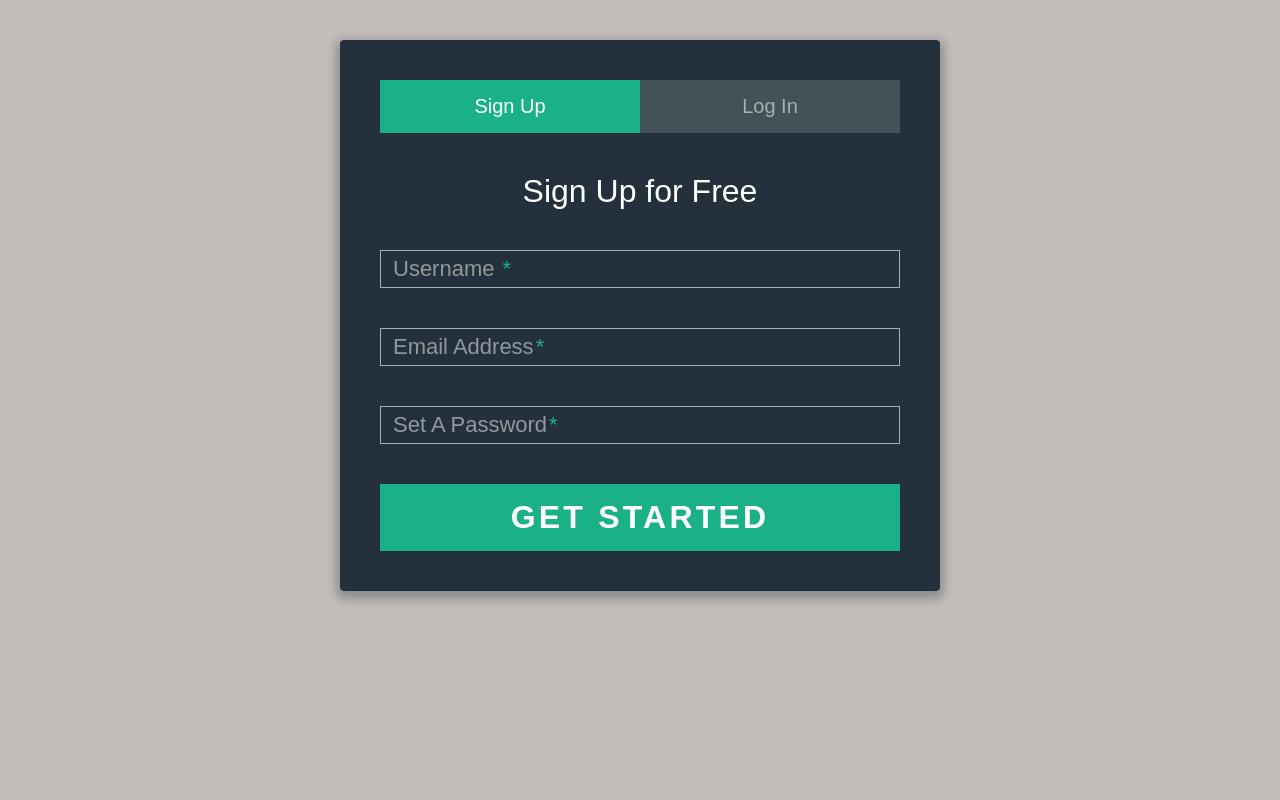
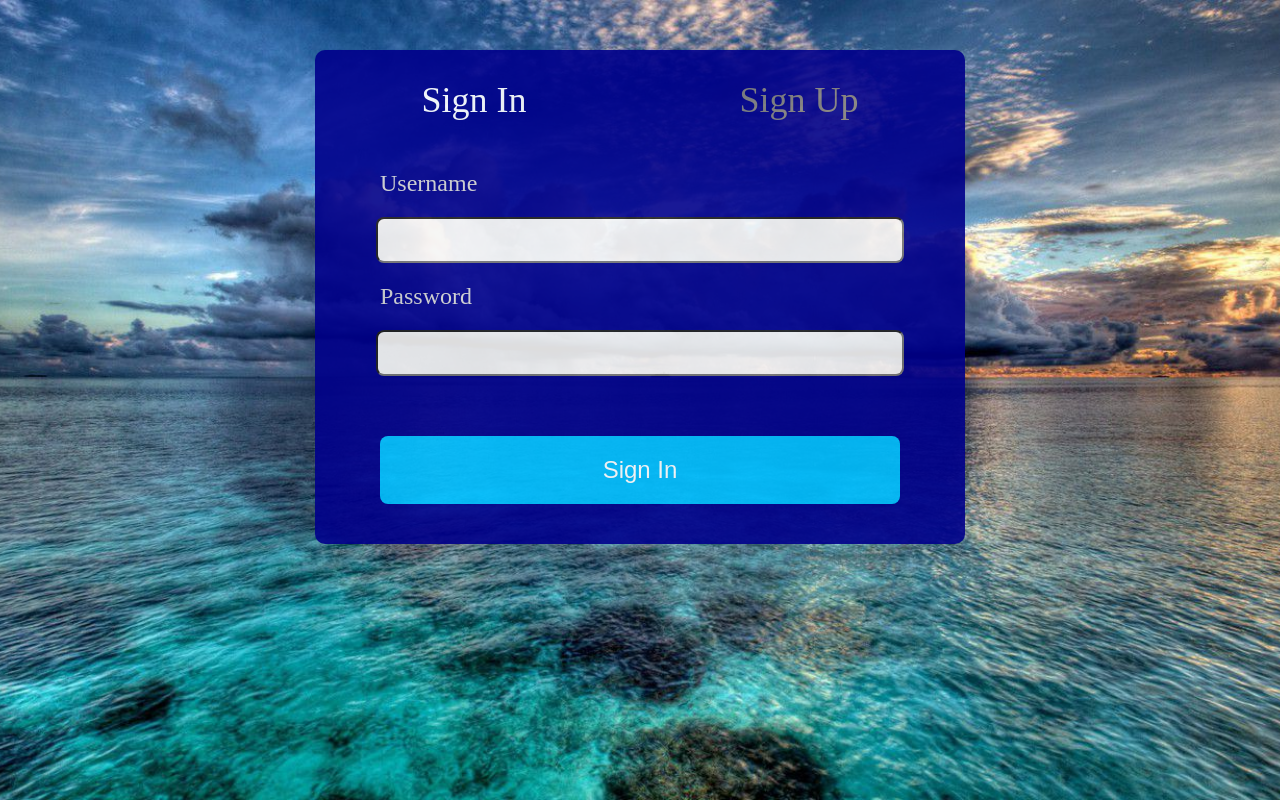
Before and after one commit to Delgus/chat, a PHP site: page /auth-server/index.html in a window 1280 px wide. Run offline with PHP 8.4, Linux system fonts and the light colour scheme.

Commit message:
init new auth module

```diff
--- a/auth-server/css/style.css
+++ b/auth-server/css/style.css
@@ -1,154 +1,99 @@
-*, *:before, *:after {
-  box-sizing: border-box;
+body {
+    background: url("/auth-server/images/cover.jpg") no-repeat center fixed;
+    background-size: cover;
 }
 
-html {
-  overflow-y: scroll;
+.auth-container {
+    width: 650px;
+    background: darkblue;
+    opacity: 0.9;
+    margin: 50px auto auto auto;
+    border-radius: 10px;
 }
 
-body {
-  background: #c1bdba;
-  font-family: 'Titillium Web', sans-serif;
+.tabs-container {
+    /* background: white;*/
+    height: 100px;
+    width: 100%;
+    display: flex;
+    align-items: center;
+    justify-content: center;
+    border-radius: 5px;
 }
 
-a {
-  text-decoration: none;
-  color: #1ab188;
-  transition: .5s ease;
-}
-a:hover {
-  color: #179b77;
+.tab {
+    font-size: 36px;
+    display: inline-block;
+    margin: auto;
+    color: gray;
 }
 
-.form {
-  background: rgba(19, 35, 47, 0.9);
-  padding: 40px;
-  max-width: 600px;
-  margin: 40px auto;
-  border-radius: 4px;
-  box-shadow: 0 4px 10px 4px rgba(19, 35, 47, 0.3);
+.tab :hover {
+    cursor: pointer;
+    background: deepskyblue;
+    color: white;
 }
 
-.tab-group {
-  list-style: none;
-  padding: 0;
-  margin: 0 0 40px 0;
-}
-.tab-group:after {
-  content: "";
-  display: table;
-  clear: both;
-}
-.tab-group li a {
-  display: block;
-  text-decoration: none;
-  padding: 15px;
-  background: rgba(160, 179, 176, 0.25);
-  color: #a0b3b0;
-  font-size: 20px;
-  float: left;
-  width: 50%;
-  text-align: center;
-  cursor: pointer;
-  transition: .5s ease;
-}
-.tab-group li a:hover {
-  background: #179b77;
-  color: #ffffff;
-}
-.tab-group .active a {
-  background: #1ab188;
-  color: #ffffff;
+.tab a {
+    padding: 20px 80px 20px 80px;
 }
 
-h1 {
-  text-align: center;
-  color: #ffffff;
-  font-weight: 300;
-  margin: 0 0 40px;
+.auth-form-group {
+    /* background: white;*/
+    width: 100%;
+    display: inline-block;
+}
+
+input {
+    font-size: 24px;
+    background: #F6F6f6;
+    border-radius: 8px;
+    display: block;
+    margin: auto;
+    width: 80%;
+    height: 40px;
 }
 
 label {
-  position: absolute;
-  -webkit-transform: translateY(6px);
-          transform: translateY(6px);
-  left: 13px;
-  color: rgba(255, 255, 255, 0.5);
-  transition: all 0.25s ease;
-  -webkit-backface-visibility: hidden;
-  pointer-events: none;
-  font-size: 22px;
-}
-label .req {
-  margin: 2px;
-  color: #1ab188;
+    display: block;
+    font-size: 24px;
+    margin: auto;
+    padding: 20px 10% 20px 10%;
+    color: lightgrey;
 }
 
-label.active {
-  -webkit-transform: translateY(50px);
-          transform: translateY(50px);
-  left: 2px;
-  font-size: 14px;
-}
-label.active .req {
-  opacity: 0;
+[type="submit"] {
+    background: deepskyblue;
+    margin: 60px 0 40px 10%;
+    padding: 20px 0 20px 0;
+    color: white;
+    border: deepskyblue;
+    font-size: 24px;
+    border-radius: 8px;
+    display: block;
+    width: 80%;
 }
 
-label.highlight {
-  color: #ffffff;
+button {
+    cursor: pointer;
 }
 
-input, textarea {
-  font-size: 22px;
-  display: block;
-  width: 100%;
-  height: 100%;
-  padding: 5px 10px;
-  background: none;
-  border: 1px solid #a0b3b0;
-  color: #ffffff;
-  border-radius: 0;
-  transition: border-color .25s ease, box-shadow .25s ease;
-}
-input:focus, textarea:focus {
-  outline: 0;
-  border-color: #1ab188;
+.active {
+    color: white;
 }
 
-textarea {
-  border: 2px solid #a0b3b0;
-  resize: vertical;
+@media (max-width: 670px) {
+    .auth-container {
+        width: 100%;
+    }
 }
 
-.field-wrap {
-  position: relative;
-  margin-bottom: 40px;
+@media (max-width: 560px) {
+    .tab a {
+        padding: 5px 20px 5px 20px;
+    }
+
+    .tab {
+        font-size: 24px;
+    }
 }
-
-.button {
-  border: 0;
-  outline: none;
-  border-radius: 0;
-  padding: 15px 0;
-  font-size: 2rem;
-  font-weight: 600;
-  text-transform: uppercase;
-  letter-spacing: .1em;
-  background: #1ab188;
-  color: #ffffff;
-  transition: all 0.5s ease;
-  -webkit-appearance: none;
-}
-.button:hover, .button:focus {
-  background: #179b77;
-}
-
-.button-block {
-  display: block;
-  width: 100%;
-}
-
-.forgot {
-  margin-top: -20px;
-  text-align: right;
-}
--- a/auth-server/index.html
+++ b/auth-server/index.html
@@ -1,80 +1,53 @@
 <!DOCTYPE html>
-<html lang="en">
-
+<html>
 <head>
     <meta charset="UTF-8">
-    <title>Delgus chat - Sign-Up/Login</title>
+    <title>Auth Server</title>
     <link rel="stylesheet" href="css/style.css">
+
+
 </head>
 <body>
-<div class="form">
-    <ul class="tab-group">
-        <li class="tab active" id="sign-tab"><a href="#signup">Sign Up</a></li>
-        <li class="tab" id="login-tab"><a href="#login">Log In</a></li>
-    </ul>
-
-    <div class="tab-content">
-        <div id="signup">
-            <h1>Sign Up for Free</h1>
-            <form id="signup-form">
-                <div class="field-wrap">
-                    <label id="su-username-label">
-                        Username <span class="req">*</span>
-                    </label>
-                    <input id="su-username" name="username" type="text" required autocomplete="off"/>
+<div class="auth-container">
+    <div class="tabs-container">
+        <div class="tab active" id="signinTab">
+            <a> Sign In</a>
         </div>
-
-                <div class="field-wrap">
-                    <label id="su-email-label">
-                        Email Address<span class="req">*</span>
-                    </label>
-                    <input id="su-email" name="email" type="email" required autocomplete="off"/>
+        <div class="tab" id="signupTab">
+            <a> Sign Up </a>
         </div>
-
-                <div class="field-wrap">
-                    <label id="su-password-label">
-                        Set A Password<span class="req">*</span>
-                    </label>
-                    <input id="su-password" name="password" type="password" required autocomplete="off"/>
     </div>
-
-                <button type="submit" class="button button-block">
-                    Get Started
-                </button>
-
+    <form id="signin-form" method="post">
+        <div class="auth-form-group">
+            <label for="sign-in-username"> Username</label>
+            <input id="sign-in-username" type="text" name="username">
+        </div>
+        <div class="auth-form-group">
+            <label for="sign-in-password"> Password </label>
+            <input id="sign-in-password" type="password" name="password">
+        </div>
+        <div class="auth-form-group">
+            <button id="sign-in" type="submit"> Sign In</button>
+        </div>
     </form>
-
+    <form class="auth-form" id="signup-form" style="display:none">
+        <div class="auth-form-group">
+            <label for="signup-username"> Username</label>
+            <input id="signup-username" type="text" name="username">
         </div>
-
-        <div id="login" style="display: none">
-            <h1>Welcome Back!</h1>
-            <form id="login-form">
-                <div class="field-wrap">
-                    <label id="l-username-label">
-                        Username <span class="req">*</span>
-                    </label>
-                    <input id="l-username" name="username" type="text" required autocomplete="off">
+        <div class="auth-form-group">
+            <label for="signup-email"> E-mail </label>
+            <input id="signup-email" type="email" name="email">
         </div>
-                <div class="field-wrap">
-                    <label id="l-password-label">
-                        Password <span class="req">*</span>
-                    </label>
-                    <input id="l-password" name="password" type="password" required autocomplete="off">
+        <div class="auth-form-group">
+            <label for="signup-password"> Password </label>
+            <input id="signup-password" type="password" name="password">
         </div>
-
-               <!-- <p class="forgot"><a href="#">Forgot Password?</a></p>-->
-
-                <button class="button button-block">
-                    Log In
-                </button>
-
+        <div class="auth-form-group">
+            <button id="submit" type="submit"> Sign Up</button>
+        </div>
     </form>
-
 </div>
-
-    </div><!-- tab-content -->
-
-</div> <!-- /form -->
-<script src="js/index.js"></script>
+<script src="js/auth.js"></script>
 </body>
 </html>
--- a/auth-server/js/index.js
+++ /dev/null
@@ -1,195 +0,0 @@
-//Табы на чистом js. Потому что тянуть мегатяжелую Jquery не хочу
-var sign_tab = document.getElementById("sign-tab");
-var login_tab = document.getElementById("login-tab");
-var sign_up_container = document.getElementById("signup");
-var login_container = document.getElementById("login");
-sign_tab.addEventListener('click', function (e) {
-    e.preventDefault();
-    login_container.style.display = 'none';
-    sign_up_container.style.display = '';
-    sign_tab.classList.add("active");
-    login_tab.classList.remove("active");
-});
-login_tab.addEventListener('click', function (e) {
-    e.preventDefault();
-    sign_up_container.style.display = 'none';
-    login_container.style.display = '';
-    login_tab.classList.add("active");
-    sign_tab.classList.remove("active");
-});
-
-//очистка инпутов. пришлось подзаморочиться но jquery все равно не буду тащить
-var su_username = document.getElementById("su-username");
-var su_email = document.getElementById("su-email");
-var su_password = document.getElementById("su-password");
-var l_username = document.getElementById("l-username");
-var l_password = document.getElementById("l-password");
-var su_username_label = document.getElementById("su-username-label");
-var su_email_label = document.getElementById("su-email-label");
-var su_password_label = document.getElementById("su-password-label");
-var l_username_label = document.getElementById("l-username-label");
-var l_password_label = document.getElementById("l-password-label");
-
-
-su_username.addEventListener('keyup', function () {
-    if (this.value === '') {
-        su_username_label.className = '';
-    } else {
-        su_username_label.className = 'active highlight';
-    }
-});
-su_username.addEventListener('blur', function () {
-    if (this.value === '') {
-        su_username_label.className = '';
-    } else {
-        su_username_label.className = 'active';
-    }
-});
-su_username.addEventListener('focus', function () {
-    if (this.value === '') {
-        su_username_label.className = 'active';
-    }
-});
-
-su_email.addEventListener('keyup', function () {
-    if (this.value === '') {
-        su_email_label.className = '';
-    } else {
-        su_email_label.className = 'active highlight';
-    }
-});
-su_email.addEventListener('blur', function () {
-    if (this.value === '') {
-        su_email_label.className = '';
-    } else {
-        su_email_label.className = 'active';
-    }
-});
-su_email.addEventListener('focus', function () {
-    if (this.value === '') {
-        su_email_label.className = 'active';
-    }
-});
-
-su_password.addEventListener('keyup', function () {
-    if (this.value === '') {
-        su_password_label.className = '';
-    } else {
-        su_password_label.className = 'active highlight';
-    }
-});
-su_password.addEventListener('blur', function () {
-    if (this.value === '') {
-        su_password_label.className = '';
-    } else {
-        su_password_label.className = 'active';
-    }
-});
-su_password.addEventListener('focus', function () {
-    if (this.value === '') {
-        su_password_label.className = 'active';
-    }
-});
-
-l_username.addEventListener('keyup', function () {
-    if (this.value === '') {
-        l_username_label.className = '';
-    } else {
-        l_username_label.className = 'active highlight';
-    }
-});
-l_username.addEventListener('blur', function () {
-    if (this.value === '') {
-        l_username_label.className = '';
-    } else {
-        l_username_label.className = 'active';
-    }
-});
-l_username.addEventListener('focus', function () {
-    if (this.value === '') {
-        l_username_label.className = 'active';
-    }
-});
-
-l_password.addEventListener('keyup', function () {
-    if (this.value === '') {
-        l_password_label.className = '';
-    } else {
-        l_password_label.className = 'active highlight';
-    }
-});
-l_password.addEventListener('blur', function () {
-    if (this.value === '') {
-        l_password_label.className = '';
-    } else {
-        l_password_label.className = 'active';
-    }
-});
-l_password.addEventListener('focus', function () {
-    if (this.value === '') {
-        l_password_label.className = 'active';
-    }
-});
-
-//ajax запрос на чистом js
-function createRequest() {
-    var Request = false;
-
-    if (window.XMLHttpRequest) {
-        //Gecko-совместимые браузеры, Safari, Konqueror
-        Request = new XMLHttpRequest();
-    }
-    else if (window.ActiveXObject) {
-        //Internet explorer
-        try {
-            Request = new ActiveXObject("Microsoft.XMLHTTP");
-        }
-        catch (CatchException) {
-            Request = new ActiveXObject("Msxml2.XMLHTTP");
-        }
-    }
-
-    if (!Request) {
-        alert("Невозможно создать XMLHttpRequest");
-    }
-
-    return Request;
-}
-
-function post(url, method, data) {
-    var token = '';
-    var xhr = createRequest();
-    xhr.open(method, url, false);
-    xhr.onreadystatechange = function () {
-        if (xhr.readyState === 4) {
-            token = xhr.responseText;
-        }
-    };
-    xhr.send(data);
-    return token;
-}
-
-var sign_up_form = document.getElementById("signup-form");
-var login_form = document.getElementById("login-form");
-sign_up_form.onsubmit = function (e) {
-    e.preventDefault();
-    var data = new FormData(sign_up_form);
-    var answer = post('/auth-server/signup.php', "POST", data);
-    if (answer === 'true') {
-        alert('Вы успешно зарегистрировались!!!');
-    }
-}
-login_form.onsubmit = function (e) {
-    e.preventDefault();
-    var data = new FormData(login_form);
-    var token = post('/auth-server/login.php', "POST", data);
-    if (token !== 'false') {
-        document.cookie = 'jwt=' + token + '; path=/';
-        window.location = "/";
-    } else {
-        alert("Неверные логин или пароль!!!");
-    }
-}
-if (document.cookie) {
-    window.location = "/";
-}
```
Also changed, not shown: auth-server/js/auth.js (added, +77 -0 lines), auth-server/login.php (+9 -13 lines), auth-server/signup.php (+41 -6 lines), db/Db.php (+16 -1 lines), auth-server/images/cover.jpg (added). Lines whose indentation alone changed are shown as unchanged.
